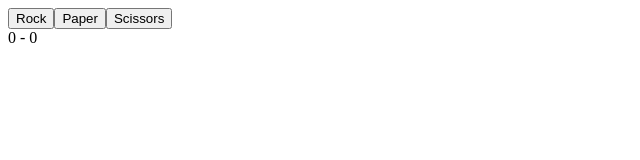
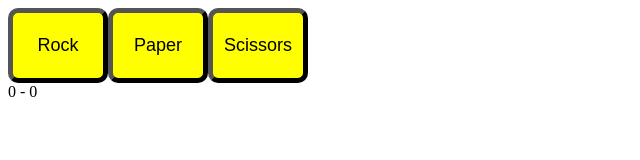
Before and after one commit to christofilth/rockpaperscissors, a plain HTML site: page index.html in a window 1280 px wide. Shown: the whole page, without its empty margins (0-640 px from the left). Drawn offline with Linux system fonts and the light colour scheme.

Commit message:
Fix typo and Add style to buttons Added some style choices to buttons to test .css link, found typo. Fixed styles.css to style.css in index.html.

```diff
--- a/index.html
+++ b/index.html
@@ -3,7 +3,7 @@
     <head>
         <meta charset="UTF-8">
         <title>Rock Paper Scissors</title>
-        <link rel="stylesheet" href="styles.css">
+        <link rel="stylesheet" href="style.css">
         <script src="script.js" defer></script>
     </head>
 
--- a/script.js
+++ b/script.js
@@ -49,9 +49,9 @@ const paper = document.createElement("button");
 const scissors = document.createElement("button");
 const scoreDisplay = document.createElement("div");
 
-rock.classList.add("Rock", "btn")
-paper.classList.add("Paper", "btn")
-scissors.classList.add("Scissors", "btn")
+rock.classList.add("Rock")
+paper.classList.add("Paper")
+scissors.classList.add("Scissors")
 scoreDisplay.classList.add("scoreDisplay")
 
 rock.textContent = "Rock";
--- a/style.css
+++ b/style.css
@@ -0,0 +1,13 @@
+
+
+button {
+    background-color: yellow;
+    color: black;
+    border-color: black;
+    border-width: 5px;
+    border-radius: 10px;
+    width: 100px;
+    height: 75px;
+    text-align: center;
+    font-size: large;
+}
```
